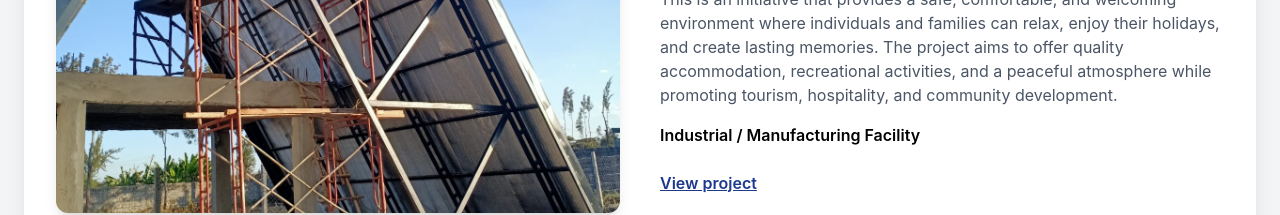
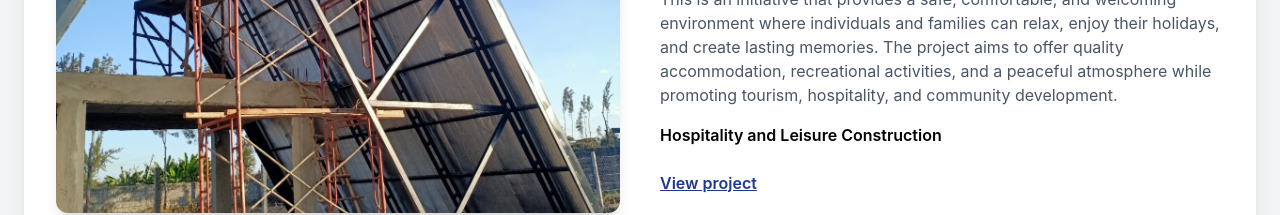
Before and after one commit to Yvonne-muthoni/Civieways-Construction, a React (Vite) app: page /projects in a window 1280 px wide. Shown: the part 980-1195 px from the top of the page. Built offline with nearby package versions, Linux system fonts and the light colour scheme.

Commit message:
other changes

```diff
--- a/src/data/projectsData.js
+++ b/src/data/projectsData.js
@@ -6,7 +6,7 @@ export const projects = [
     location: "📍Ruai, Nairobi – Kenya",
     description:
       "This is an initiative that provides a safe, comfortable, and welcoming environment where individuals and families can relax, enjoy their holidays, and create lasting memories. The project aims to offer quality accommodation, recreational activities, and a peaceful atmosphere while promoting tourism, hospitality, and community development.",
-    category: "Industrial / Manufacturing Facility",
+    category: "Hospitality and Leisure Construction",
     cover: "/images/Holiday/WhatsApp Image 2026-10-19 at 9.13.50 AM.jpeg",
     images: [
    "/images/Holiday/WhatsApp Image 2026-10-19 at 9.13.50 AM.jpeg",
```
